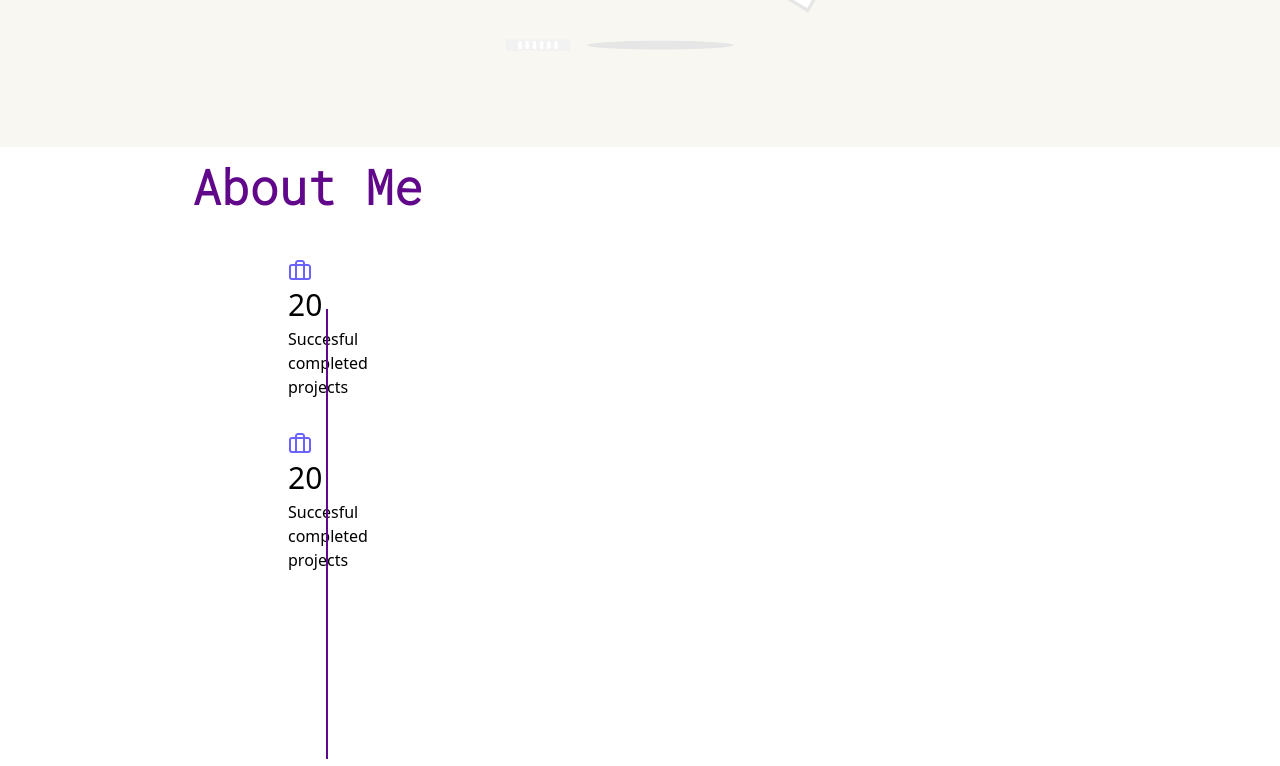
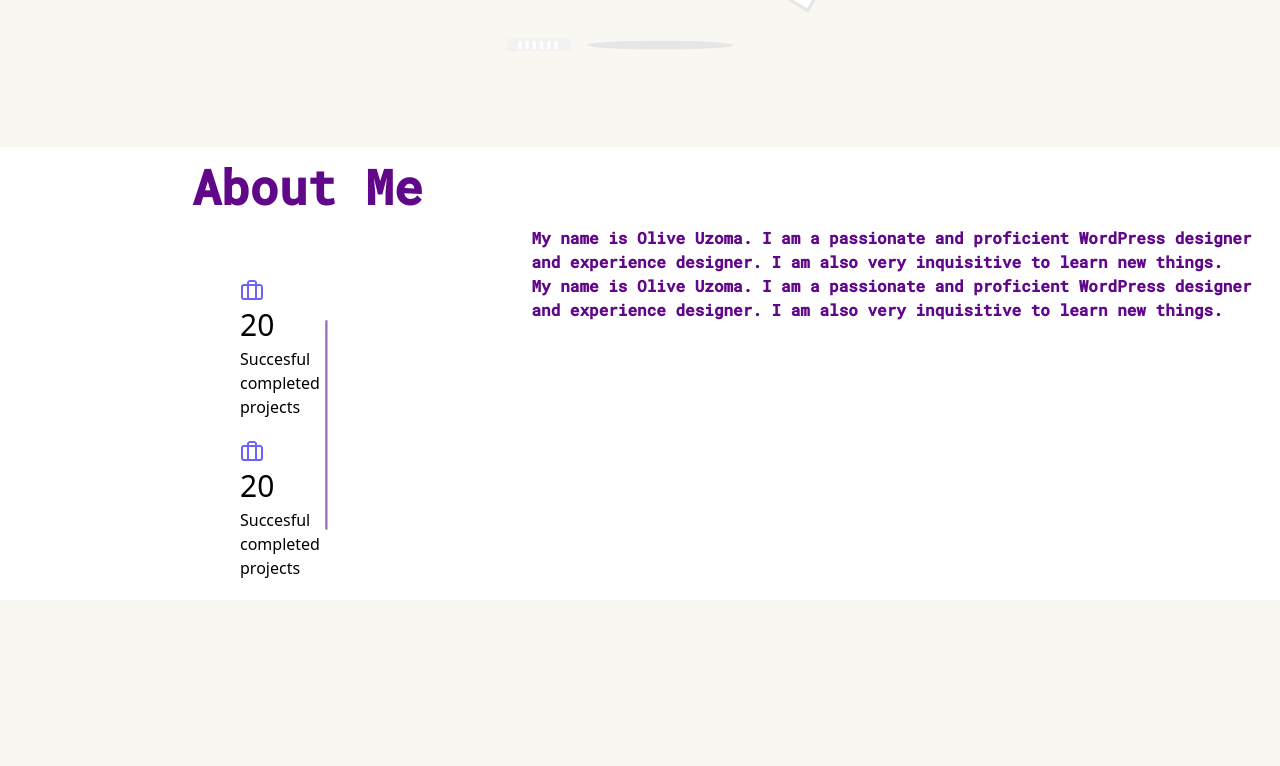
Before and after one commit to uzomaolive/portfolio, a plain HTML site: page index.html in a window 1280 px wide. Shown: the part 614-1380 px from the top of the page. After the commit the page ends 1214 px from the top, so only its background shows below. Drawn offline with nearby package versions, Linux system fonts and the light colour scheme; a script that the page names is missing.

Commit message:
The about me right detail text and style.

```diff
--- a/index.html
+++ b/index.html
@@ -88,23 +88,10 @@
 </nav>
 
 <section class="section3">
- <div>
     <h1 class="about">About Me</h1>
- </div>
-
- <div>
-
+    <div class="flex justify-normal">
         <div class="projects">
-     <svg width="24" height="24" viewBox="0 0 24 24" fill="none" xmlns="http://www.w3.org/2000/svg">
-        <path d="M20 7H4C2.89543 7 2 7.89543 2 9V19C2 20.1046 2.89543 21 4 21H20C21.1046 21 22 20.1046 22 19V9C22 7.89543 21.1046 7 20 7Z" stroke="#6C63FF" stroke-width="2" stroke-linecap="round" stroke-linejoin="round"/>
-        <path d="M16 21V5C16 4.46957 15.7893 3.96086 15.4142 3.58579C15.0391 3.21071 14.5304 3 14 3H10C9.46957 3 8.96086 3.21071 8.58579 3.58579C8.21071 3.96086 8 4.46957 8 5V21" stroke="#6C63FF" stroke-width="2" stroke-linecap="round" stroke-linejoin="round"/>
-        </svg>
-        <h2 class="twenty">20</h2>
-        <h3 class="projects-text">Succesful <br>completed <br>projects</h3>
-
-    </div>
-<div>
-     <div class="projects">
+            <div class="projects-detail">
                 <svg width="24" height="24" viewBox="0 0 24 24" fill="none" xmlns="http://www.w3.org/2000/svg">
                     <path d="M20 7H4C2.89543 7 2 7.89543 2 9V19C2 20.1046 2.89543 21 4 21H20C21.1046 21 22 20.1046 22 19V9C22 7.89543 21.1046 7 20 7Z" stroke="#6C63FF" stroke-width="2" stroke-linecap="round" stroke-linejoin="round"/>
                     <path d="M16 21V5C16 4.46957 15.7893 3.96086 15.4142 3.58579C15.0391 3.21071 14.5304 3 14 3H10C9.46957 3 8.96086 3.21071 8.58579 3.58579C8.21071 3.96086 8 4.46957 8 5V21" stroke="#6C63FF" stroke-width="2" stroke-linecap="round" stroke-linejoin="round"/>
@@ -112,15 +99,27 @@
                 <h2 class="twenty">20</h2>
                 <h3 class="projects-text">Succesful <br>completed <br>projects</h3>
             </div>
-        <div class="line">
+
+            <div class="projects-detail">
+                <svg width="24" height="24" viewBox="0 0 24 24" fill="none" xmlns="http://www.w3.org/2000/svg">
+                    <path d="M20 7H4C2.89543 7 2 7.89543 2 9V19C2 20.1046 2.89543 21 4 21H20C21.1046 21 22 20.1046 22 19V9C22 7.89543 21.1046 7 20 7Z" stroke="#6C63FF" stroke-width="2" stroke-linecap="round" stroke-linejoin="round"/>
+                    <path d="M16 21V5C16 4.46957 15.7893 3.96086 15.4142 3.58579C15.0391 3.21071 14.5304 3 14 3H10C9.46957 3 8.96086 3.21071 8.58579 3.58579C8.21071 3.96086 8 4.46957 8 5V21" stroke="#6C63FF" stroke-width="2" stroke-linecap="round" stroke-linejoin="round"/>
+                </svg>
+                <h2 class="twenty">20</h2>
+                <h3 class="projects-text">Succesful <br>completed <br>projects</h3>
+            </div>
+        </div>
+        <hr class="line"/>
+        <!-- <div class="line">
             <span class="line"></span>
-        </div>
+        </div> -->
+        <div class="aboutme-detail">
+            <h3 class="roboto-mono aboutme-detail">My name is Olive Uzoma. I am a passionate and proficient WordPress designer and experience designer. I am also very inquisitive to learn new things.</h3>
+            <h3 class="roboto-mono aboutme-detail1">My name is Olive Uzoma. I am a passionate and proficient WordPress designer and experience designer. I am also very inquisitive to learn new things.</h3>
+
         </div>
     </div>
 
-
-
-</div>
 </section>
 
 <script src="./javascript/script.js"></script>
--- a/styles/style.css
+++ b/styles/style.css
@@ -1,4 +1,4 @@
-@import url('https://fonts.googleapis.com/css2?family=IBM+Plex+Sans:ital,wght@0,100;0,200;0,300;0,400;0,500;0,600;0,700;1,100;1,200;1,300;1,400;1,500;1,600;1,700&family=Poiret+One&family=Roboto+Mono:wght@300&family=Roboto:ital,wght@0,100;0,300;0,400;0,500;0,700;0,900;1,100;1,300;1,400;1,500;1,700;1,900&display=swap');
+@import url('https://fonts.googleapis.com/css2?family=Almarai:wght@300&family=IBM+Plex+Sans:ital,wght@0,100;0,200;0,300;0,400;0,500;0,600;0,700;1,100;1,200;1,300;1,400;1,500;1,600;1,700&family=Poiret+One&family=Roboto+Mono:wght@300;400;500&family=Roboto:ital,wght@0,100;0,300;0,400;0,500;0,700;0,900;1,100;1,300;1,400;1,500;1,700;1,900&display=swap');
 @import url('https://fonts.googleapis.com/css2?family=Almarai:wght@300&family=IBM+Plex+Sans:ital,wght@0,100;0,200;0,300;0,400;0,500;0,600;0,700;1,100;1,200;1,300;1,400;1,500;1,600;1,700&family=Poiret+One&family=Roboto+Mono:wght@300&family=Roboto:ital,wght@0,100;0,300;0,400;0,500;0,700;0,900;1,100;1,300;1,400;1,500;1,700;1,900&display=swap');
 
 *{
@@ -134,10 +134,17 @@ color: #61088A;
  padding-left: 12rem;
 }
 
+.project {
+    flex-direction: column;
+}
 .projects {
-    padding-left: 18rem;
+    padding-left: 15rem;
     padding-top: 2rem;
     border-left:#61088A;
+    flex-direction: column;
+}
+.projects-detail {
+    margin: 20px 0;
 }
 
 .twenty {
@@ -154,11 +161,17 @@ padding-right:3rem;
 } */
 
 .line{
+    width: 397px;
+    height: 2px;
+    transform: rotate(90deg);
+    position: relative;
+    top: 198px;
+    left: -100px;
+    background: #61088A;
+}
 
- width: 2px;
- height: 450px;
- transform: translate(6px, -7px);
- background-color: #61088A;
- margin-left: 25%;
-margin-top: -20%;
+.aboutme-detail {
+    color: #61088A;
+    font-weight: 600;
+
 }
```
Lines whose indentation alone changed are shown as unchanged.
